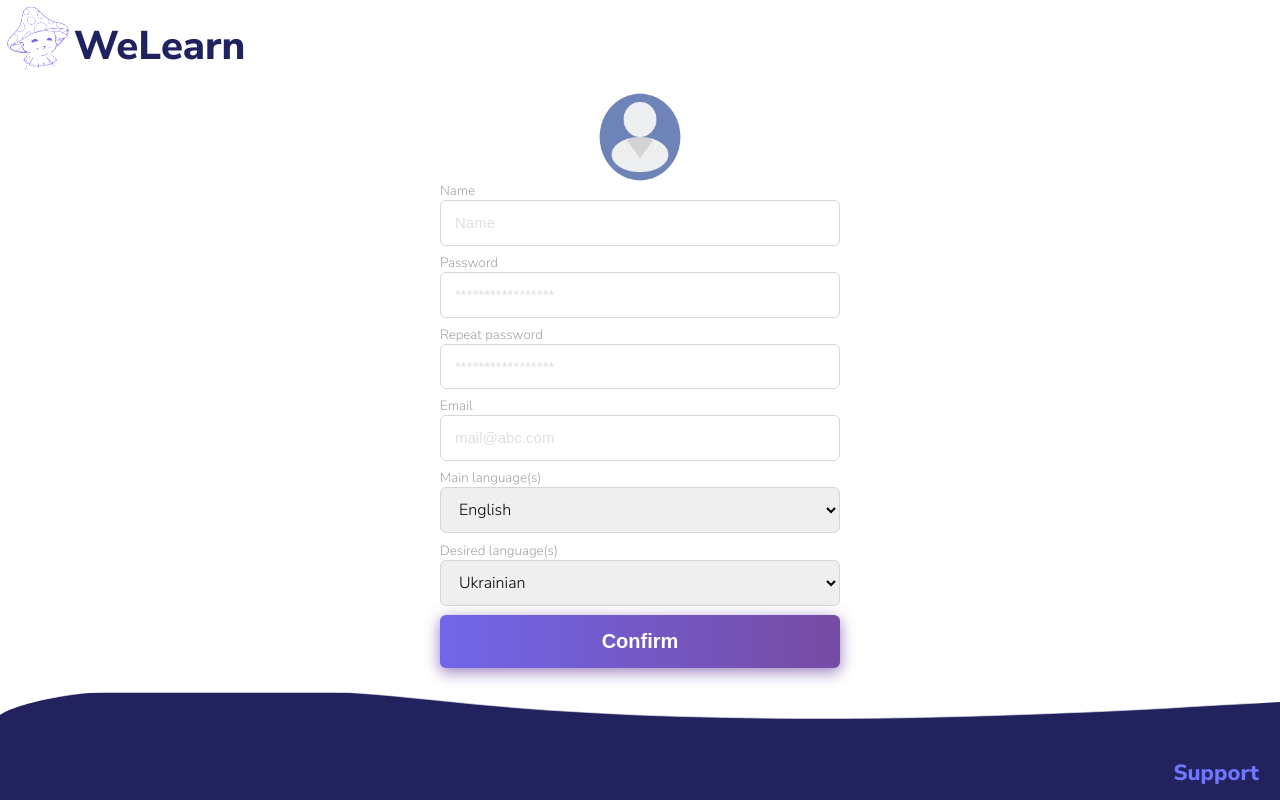
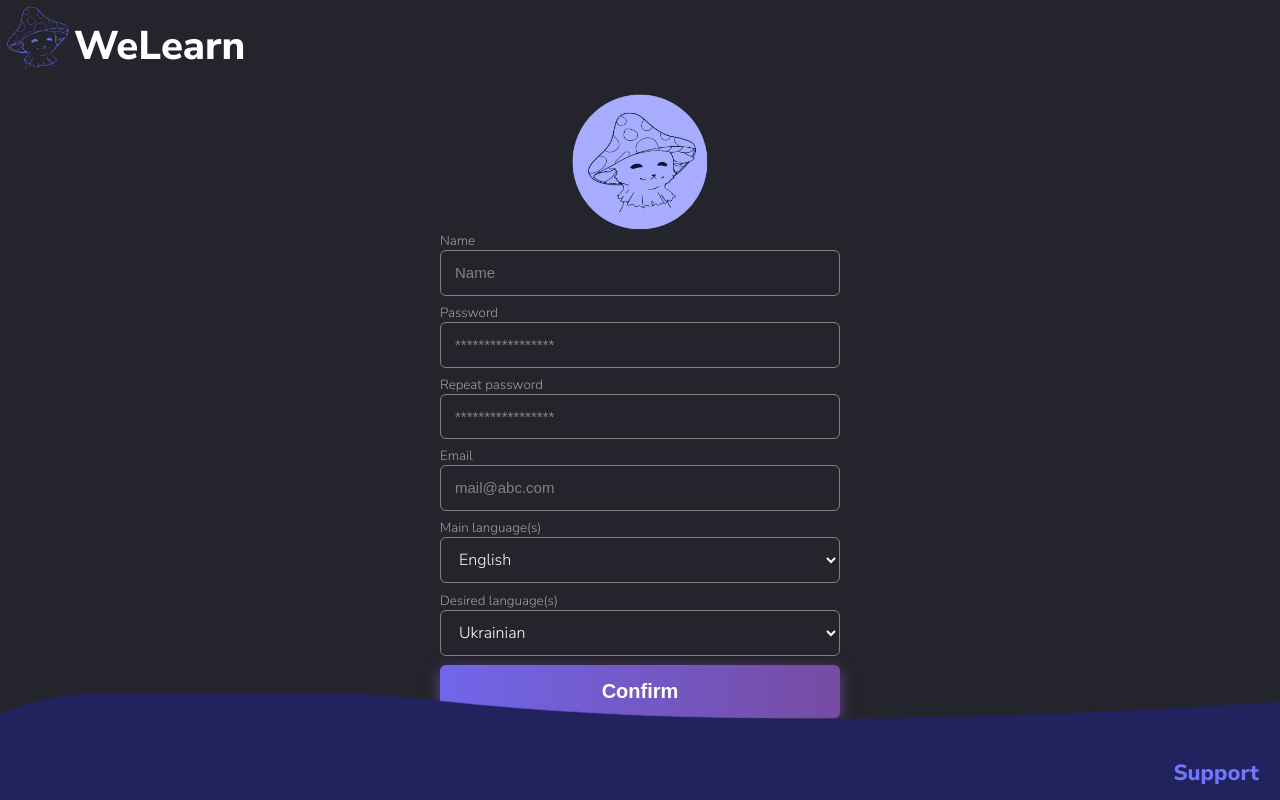
Before and after one commit to GachiKesha/WeLearn, a React (Create React App) app in the folder Frontend_WeLearn/: page /registration in a window 1280 px wide. Built offline with nearby package versions, Linux system fonts and the light colour scheme.

Commit message:
updated design login and registration pages

```diff
--- a/Frontend_WeLearn/src/App.css
+++ b/Frontend_WeLearn/src/App.css
@@ -1,5 +1,5 @@
 :root {
-  --background-color:  #fff;
+  --background-color:  #24242C;
 }
 * {
   margin: 0;
@@ -42,7 +42,7 @@ h1 {
 form {
   display: flex;
   flex-direction: column;
-  background: #fff;
+  background: #24242C;
   padding: 20px;
   max-width: 500px;
   width: 100%;
--- a/Frontend_WeLearn/src/components/common/AnimatedFooter.css
+++ b/Frontend_WeLearn/src/components/common/AnimatedFooter.css
@@ -17,6 +17,7 @@ svg {
     height: 187px;
     bottom: 0;
     filter: url("#goo");
+    -webkit-filter: url("#goo");
 }
 
 .footer::after {
--- a/Frontend_WeLearn/src/components/common/Header.css
+++ b/Frontend_WeLearn/src/components/common/Header.css
@@ -2,7 +2,7 @@ h1 a {
   font-size: 40px;
   font-family: 'Nunito Sans', sans-serif;
   text-decoration: none;
-  color: #20225f;
+  color: #ffffff;
 }
 
 img {
@@ -15,4 +15,5 @@ h1 {
   flex-direction: row;
   align-items: center;
   padding: 4px;
+  background-color: #24242C;
 }
--- a/Frontend_WeLearn/src/components/pages/LoginPage.js
+++ b/Frontend_WeLearn/src/components/pages/LoginPage.js
@@ -125,9 +125,9 @@ function LoginPage() {
                         />
                         {passwordError && <p className="error-message">{passwordError}</p>}
                         <label className="checkbox-container">
+                        <input type="checkbox" id="remember" name="remember"/>
+                            <div className="checkmark"></div>
                             <p>Remember Me</p>
-                            <input type="checkbox" id="remember" name="remember"/>
-                            <div className="checkmark"></div>
                             <a href="##" className="forgot-link">Forgot Password?</a>
                         </label>
                         <div className="link">
--- a/Frontend_WeLearn/src/components/pages/login.css
+++ b/Frontend_WeLearn/src/components/pages/login.css
@@ -9,15 +9,15 @@
 .post1 {
   display: flex;
   flex-direction: column;
-  background: #fff;
+  background: #24242C;
   padding: 20px;
   max-width: 500px;
   width: 100%;
 }
 
-.container1 img{
-  width: 148px;
-  height: 154px;
+.container1 img {
+  width: 146px;
+  height: 146px;
 }
 
 .post1 input {
@@ -28,10 +28,18 @@
   margin-bottom: 8px;
   font-size: 1rem;
   padding: 0 14px;
+  background-color: #24242C;
+  color: #ffffff;
 }
+
+.post1 input::placeholder {
+  color: #828282;
+}
+
+
 .post1 input:focus {
   outline: none;
-  background: #ffffff;
+  color: #828282;
 }
 
 .link {
@@ -47,20 +55,26 @@
   cursor: pointer;
   padding: 15px 0;
   border-radius: 6px;
-  color: #fff;
+  color: #ffffff;
   font-size: 1.25rem;
   font-weight: 600;
   width: 104%;
   background-size: 300% 100%;
-  transition: all .4s ease-in-out;
+  transition: all 0.4s ease-in-out;
 }
 
 .link .login:hover {
   background-position: 100% 0;
-  transition: all .4s ease-in-out;
+  transition: all 0.4s ease-in-out;
 }
+
 .link .login:focus {
   outline: none;
+}
+
+.link p {
+  color: #828282;
+  font-size: 16px;
 }
 
 .link .createAcc {
@@ -73,7 +87,7 @@
 }
 
 .forgot-link {
-  color: #262A7F;
+  color: #666BE4;
   font-size: 16px;
   margin-left: 187px;
   font-weight: 650;
@@ -82,7 +96,6 @@
 .forgot-link:hover {
   text-decoration: underline;
 }
-
 
 .button {
   margin-top: 25px;
@@ -101,14 +114,14 @@
   display: inline-block;
   width: 16px;
   height: 16px;
-  background-color: #262A7F;
+  background-color: #666BE4;
   margin-right: 10px;
   margin-left: 6px;
-  border: 1px solid #ccc;
+  border: 1px solid #666BE4;
   border-radius: 3px;
   text-align: center;
   line-height: 16px;
-  color: white;
+  color: #24242C;
 }
 
 input[type="checkbox"] {
@@ -118,7 +131,7 @@ input[type="checkbox"] {
 input[type="checkbox"]:checked + .checkmark::before {
   content: '\2713';
   font-size: 14px;
-  color: white;
+  color: #24242C;
   display: block;
   text-align: center;
   line-height: 16px;
--- a/Frontend_WeLearn/src/components/pages/registr.css
+++ b/Frontend_WeLearn/src/components/pages/registr.css
@@ -1,4 +1,3 @@
-
 .container2 {
   padding: 0 15px;
   min-height: 60vh;
@@ -9,57 +8,64 @@
 .post2 {
   display: flex;
   flex-direction: column;
-  background: #fff;
+  background: #24242C;
   max-width: 400px;
   width: 100%;
   height: 486px;
 }
 
 .container2 img {
-  width: 84px;
-  height: 90px;
+  width: 140px;
+  height: 140px;
 }
 
 .post2 input {
   height: 55px;
   width: 100%;
-  border: 1px solid #DED2D9;
+  border: 1px solid #828282;
   border-radius: 6px;
   margin-bottom: 8px;
   font-size: 1rem;
   padding: 0 14px;
+  background-color: #24242C;
+  color: #ffffff;
+}
+
+.post2 input::placeholder {
+  color: #828282;
 }
 
 .post2 input:focus {
   outline: none;
-  background: #ffffff;
+  color: #828282;
 }
 
 .post2 select {
   font-family: 'Nunito Sans', sans-serif;
   height: 55px;
   width: 100%;
-  border: 1px solid #DED2D9;
+  border: 1px solid #828282;
   border-radius: 6px;
   margin-bottom: 20px;
   font-size: 1rem;
   padding: 0 14px;
   margin-bottom: 9px;
+  background-color: #24242C;
+  color: #ffffff;
 }
 
 .post2 select option {
   font-size: 16px;
 }
 
-select:hover {
-  background-color: #999eff;
+.post2 select:hover {
+  background-color: #5656A2;
 }
 
-select:focus {
+.post2 select:focus {
   border: 1.5px solid #422072;
-  background-color: #fff;
+  background-color: #24242C;
 }
-
 
 .link1 {
   display: flex;
@@ -79,19 +85,21 @@ select:focus {
   font-weight: 600;
   width: 100%;
   background-size: 300% 100%;
-  transition: all .4s ease-in-out;
+  transition: background 0.4s ease-in-out, color 0.3s;
 }
 
 .link1 .confirm:hover {
   background-position: 100% 0;
-  transition: all .4s ease-in-out;
+  background-color: #4D4DA7;
+  color: #ffffff;
+  transition: background 0.4s ease-in-out, color 0.3s;
 }
 
 .link1 .confirm:focus {
   outline: none;
 }
 
-.link1 button{
+.link1 button {
   background-image: linear-gradient(to right, #7166ea, #764ba2, #7d6bd6, #8E37D7) !important;
   box-shadow: 0 4px 15px 0 rgba(116, 79, 168, 0.75);
 }
--- a/Frontend_WeLearn/src/components/pages/style.css
+++ b/Frontend_WeLearn/src/components/pages/style.css
@@ -1,5 +1,5 @@
 :root {
-  --background-color:  #fff;
+  --background-color: #24242C;
 }
 * {
   margin: 0;
@@ -11,6 +11,8 @@
 html {
   scroll-behavior: smooth;
   font-family: 'Nunito Sans', sans-serif;
+  background-color: #24242C
+
 }
 .page {
   justify-content: center ;
```
Also changed, not shown: Frontend_WeLearn/src/components/pages/icon.png.
